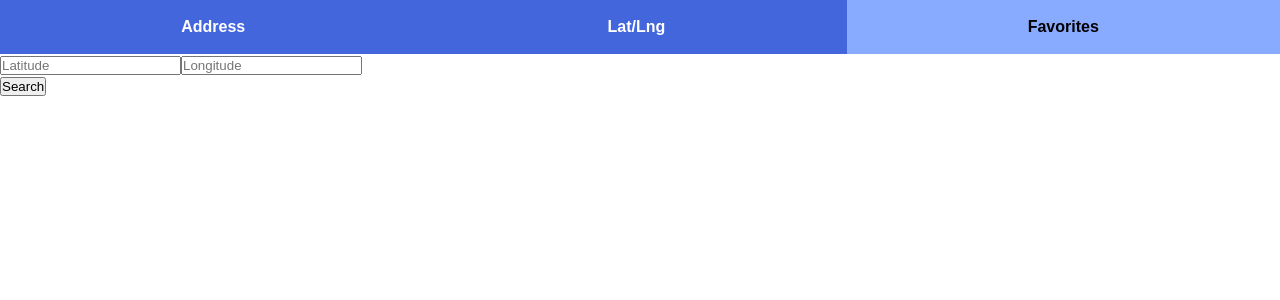
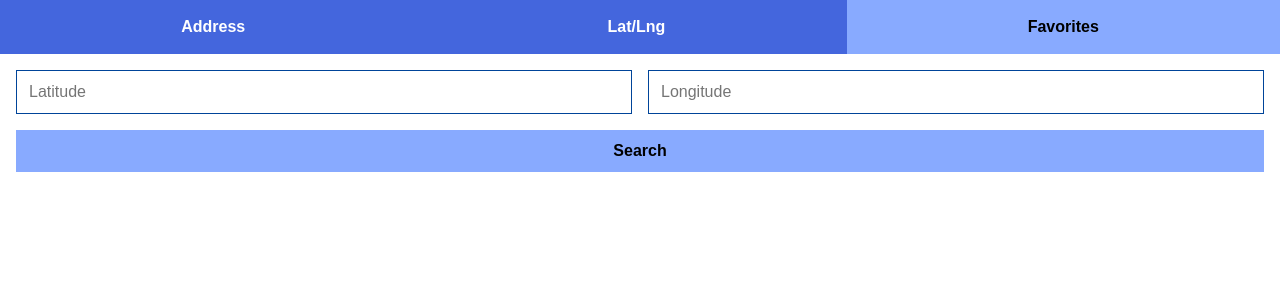
Before and after one commit to magadanskiuchen/m-simple-nav-react, a React (Create React App) app: page /lat-lng in a window 1280 px wide. Shown: the top 300 px of the page. Built offline with nearby package versions, Linux system fonts and the light colour scheme.

Commit message:
Add styling for location input forms

```diff
--- a/src/App.js
+++ b/src/App.js
@@ -22,13 +22,13 @@ function App() {
 					<Switch>
 						<Route exact path="/">
 							<LocationInput className="location-input--address">
-								<input type="text" placeholder="Address" />
+								<input className="location-input__field" type="text" placeholder="Address" />
 							</LocationInput>
 						</Route>
 						<Route exact path="/lat-lng">
 							<LocationInput className="location-input--lat-lng">
-								<input type="text" placeholder="Latitude" />
-								<input type="text" placeholder="Longitude" />
+								<input className="location-input__field" type="text" placeholder="Latitude" />
+								<input className="location-input__field" type="text" placeholder="Longitude" />
 							</LocationInput>
 						</Route>
 						<Route exact path="/favorites">
--- a/src/components/LocationInput.js
+++ b/src/components/LocationInput.js
@@ -1,5 +1,7 @@
 import React from 'react';
 import classnames from 'classnames';
+
+import '../styles/LocationInput.scss';
 
 export default function LocationInput(props) {
 	return <form className={classnames('location-input', props.className)}>
@@ -8,7 +10,7 @@ export default function LocationInput(props) {
 		</div>
 
 		<footer className="location-input__footer">
-			<input type="submit" value="Search" />
+			<input className="location-input__field btn" type="submit" value="Search" />
 		</footer>
 	</form>;
 }
--- a/src/components/Navigation.js
+++ b/src/components/Navigation.js
@@ -7,7 +7,7 @@ export default function Navigation(props) {
 	return <nav className="navigation">
 		<ul className="navigation__list">
 			{props.links.map(l => <li key={l.url} className="navigation__list_item">
-				<NavLink exact className="navigation__link" key={l.url + '-link'} to={l.url}>{l.label}</NavLink>
+				<NavLink exact className="navigation__link btn" key={l.url + '-link'} to={l.url}>{l.label}</NavLink>
 			</li> )}
 		</ul>
 	</nav>;
--- /dev/null
+++ b/src/styles/LocationInput.scss
@@ -0,0 +1,19 @@
+.location-input {
+	padding: 1rem;
+
+	&__fields {
+		display: flex;
+		padding-bottom: 1rem;
+	}
+
+	&__field {
+		width: 100%;
+		border: 1px solid var(--navy);
+		padding: 0.75rem;
+		font-size: 1rem;
+
+		& + & {
+			margin-left: 1rem;
+		}
+	}
+}
--- a/src/styles/Navigation.scss
+++ b/src/styles/Navigation.scss
@@ -1,6 +1,4 @@
 .navigation {
-	background: var(--blue);
-
 	&__list {
 		display: flex;
 		list-style: none;
@@ -15,14 +13,5 @@
 		display: block;
 		padding-top: 1em;
 		padding-bottom: 1em;
-		color: var(--black);
-		font-weight: bold;
-		text-decoration: none;
-
-		&:hover,
-		&.active {
-			background: var(--dark-blue);
-			color: var(--white);
-		}
 	}
 }
--- a/src/styles/index.scss
+++ b/src/styles/index.scss
@@ -4,6 +4,7 @@
 	--black: #000;
 	--blue: #8AF;
 	--dark-blue: #46D;
+	--navy: #049;
 }
 
 * {
@@ -23,3 +24,20 @@ body {
 	-webkit-font-smoothing: antialiased;
 	-moz-osx-font-smoothing: grayscale;
 }
+
+#root {
+	.btn {
+		background: var(--blue);
+		border: none;
+		color: var(--black);
+		font-weight: bold;
+		text-decoration: none;
+		cursor: pointer;
+
+		&:hover,
+		&.active {
+			background: var(--dark-blue);
+			color: var(--white);
+		}
+	}
+}
```
